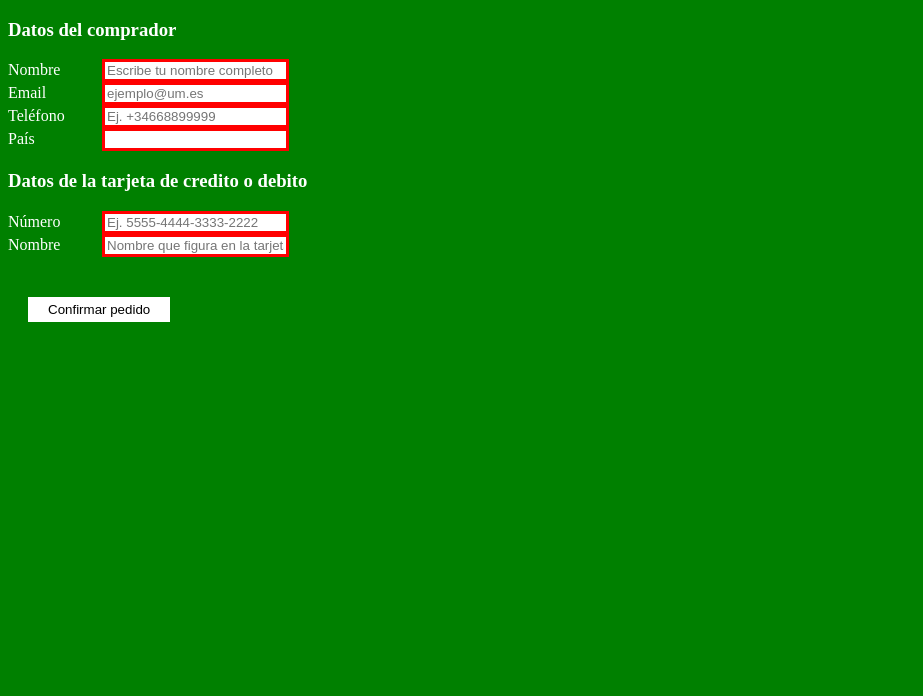
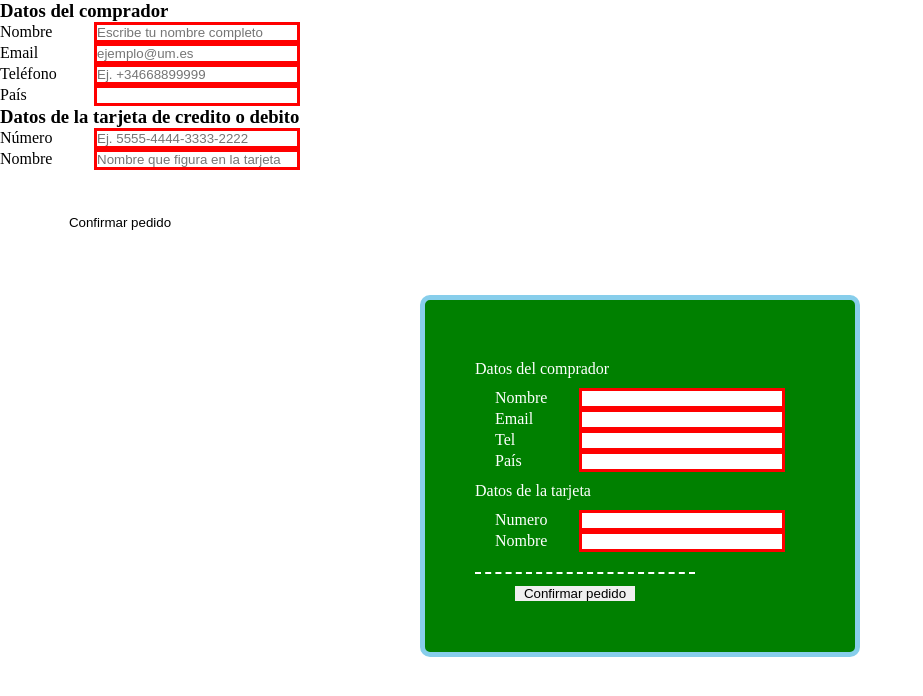
Before and after one commit to MonserratGE/generation_bootcamp, a plain HTML site: page intro_html/html_avanzado/ejercicio2.html in a window 1280 px wide. Shown: the whole page, without its empty margins (0-923 px from the left). Drawn offline with Linux system fonts and the light colour scheme.

Commit message:
Ejercicios de HTML avanzado con CSS3. Formularios

```diff
--- a/intro_html/html_avanzado/assets/css/ejercicio2.css
+++ b/intro_html/html_avanzado/assets/css/ejercicio2.css
@@ -1,6 +1,6 @@
 *{
-    background-color: green;
-    color: white;
+    margin: 0;
+    padding: 0;
 }
 
 .color{
@@ -20,3 +20,45 @@
     padding: 5px 20px;
     margin: 40px 20px;
 }
+
+/*Segundo Formulario*/
+
+.formulario{
+    background-color: green;
+    color: white;
+    padding: 50px;
+    border: 5px solid skyblue;
+    border-radius: 10px;
+    width: 330px;
+    margin: 20px auto;
+}
+
+.espaciado{
+    padding-left: 20px;
+}
+
+label{
+    display: inline-block;
+    width: 80px;
+}
+
+input{
+    border: 3px solid red;
+    width: 200px;
+}
+
+.btn-enviar{
+    border: none;
+    width: 120px;
+}
+
+.boton{
+    margin-top: 20px;
+    padding-top: 10px;
+    width: 180px;
+    border-top: 2px dashed white;
+    padding-left: 40px;
+}
+p{
+    padding: 10px 0;
+}
--- a/intro_html/html_avanzado/ejercicio2.html
+++ b/intro_html/html_avanzado/ejercicio2.html
@@ -41,5 +41,41 @@
 </form>
 
     <input type="submit" class="btn" value="Confirmar pedido">
+
+    <br>
+
+    <form class="formulario">
+
+        <p>Datos del comprador</p>
+
+        <div class="espaciado">
+            <label for="">Nombre</label>
+                <input type="text"><br>
+            <label for="">Email</label>
+                <input type="text"><br>
+            <label for="">Tel</label>
+                <input type="text"><br>
+            <label for="">País</label>
+                <input type="text"><br>
+        </div>
+
+        <p>Datos de la tarjeta</p>
+
+        <div class="espaciado">
+            <label for="">Numero</label>
+                <input type="text"><br>
+            <label for="">Nombre</label>
+                <input type="text"><br>
+        </div>
+
+        <div class="boton">
+            <input class="btn-enviar" type="submit" value="Confirmar pedido">
+        </div>
+
+    </form>
+
+
+
+
 </body>
 </html>
```
Also changed, not shown: intro_html/html_avanzado/assets/js/main.js (added, +11 -0 lines), intro_html/html_avanzado/formularios.html (+11 -6 lines).
